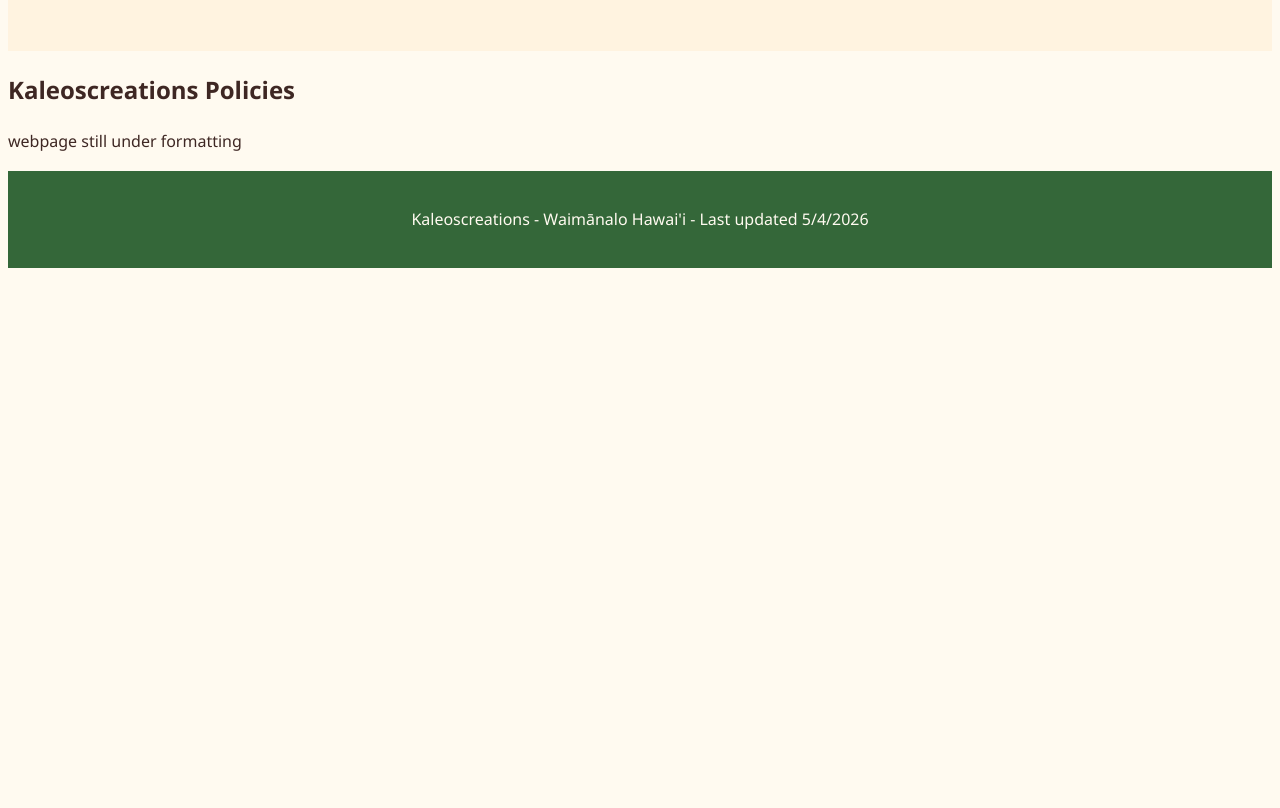
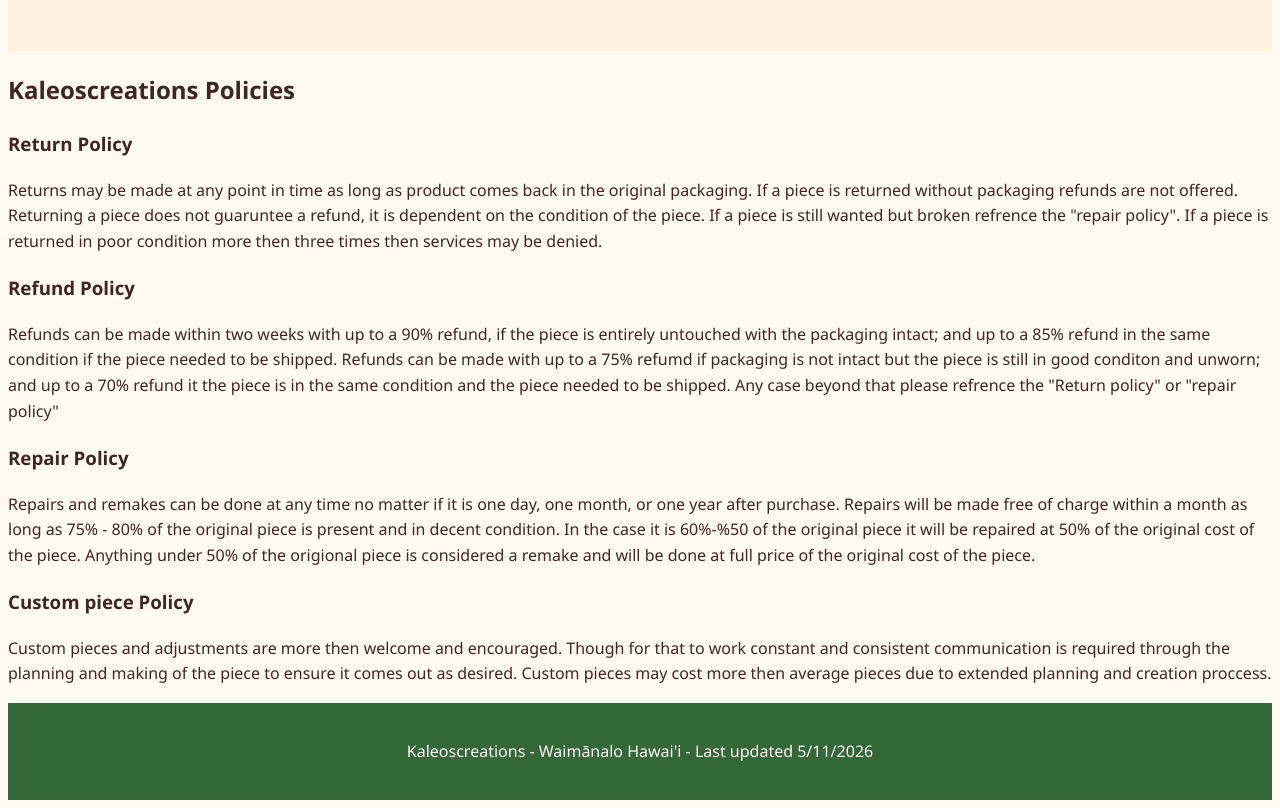
Before and after one commit to kelsey-rivera/kelsey-rivera.github.io, a plain HTML site: page policies.html in a window 1280 px wide. Shown: the part 640-1448 px from the top of the page. Before the commit the page ends 916 px from the top, so only its background shows below. Drawn offline with Linux system fonts and the light colour scheme.

Commit message:
Add files via upload

```diff
--- a/policies.html
+++ b/policies.html
@@ -28,11 +28,28 @@
       <body>
           <h2>Kaleoscreations Policies </h2>
 
-          <p> webpage still under formatting</p>
+          <h3> Return Policy </h3>
+
+          <p>Returns may be made at any point in time as long as product comes back in the original packaging. If a piece is returned without packaging refunds are not offered. Returning a piece does not guaruntee a refund, it is dependent on the condition of the piece. If a piece is still wanted but broken refrence the "repair policy". If a piece is returned in poor condition more then three times then services may be denied.</p>
+
+
+          <h3> Refund Policy </h3>
+
+          <p>Refunds can be made within two weeks with up to a 90% refund, if the piece is entirely untouched with the packaging intact; and up to a 85% refund in the same condition if the piece needed to be shipped. Refunds can be made with up to a 75% refumd if packaging is not intact but the piece is still in good conditon and unworn; and up to a 70% refund it the piece is in the same condition and the piece needed to be shipped. Any case beyond that please refrence the "Return policy" or "repair policy" </p>
+
+          <h3> Repair Policy </h3>
+
+          <p>Repairs and remakes can be done at any time no matter if it is one day, one month, or one year after purchase. Repairs will be made free of charge within a month as long as 75% - 80% of the original piece is present and in decent condition. In the case it is 60%-%50 of the original piece it will be repaired at 50% of the original cost of the piece. Anything under 50% of the origional piece is considered a remake and will be done at full price of the original cost of the piece. </p>
+
+          <h3> Custom piece Policy</h3>
+
+          <p>Custom pieces and adjustments are more then welcome and encouraged. Though for that to work constant and consistent communication is required through the planning and making of the piece to ensure it comes out as desired. Custom pieces may cost more then average pieces due to extended planning and creation proccess.  </p>
+
+
     </body>
 
 <footer>
-    <p>Kaleoscreations - Waimānalo Hawai'i - Last updated 5/4/2026</p>
+    <p>Kaleoscreations - Waimānalo Hawai'i - Last updated 5/11/2026</p>
     </footer>
 
 </html>
```
Also changed, not shown: about.html (+4 -4 lines), contact.html (+1 -1 lines), index.html (+2 -2 lines).
